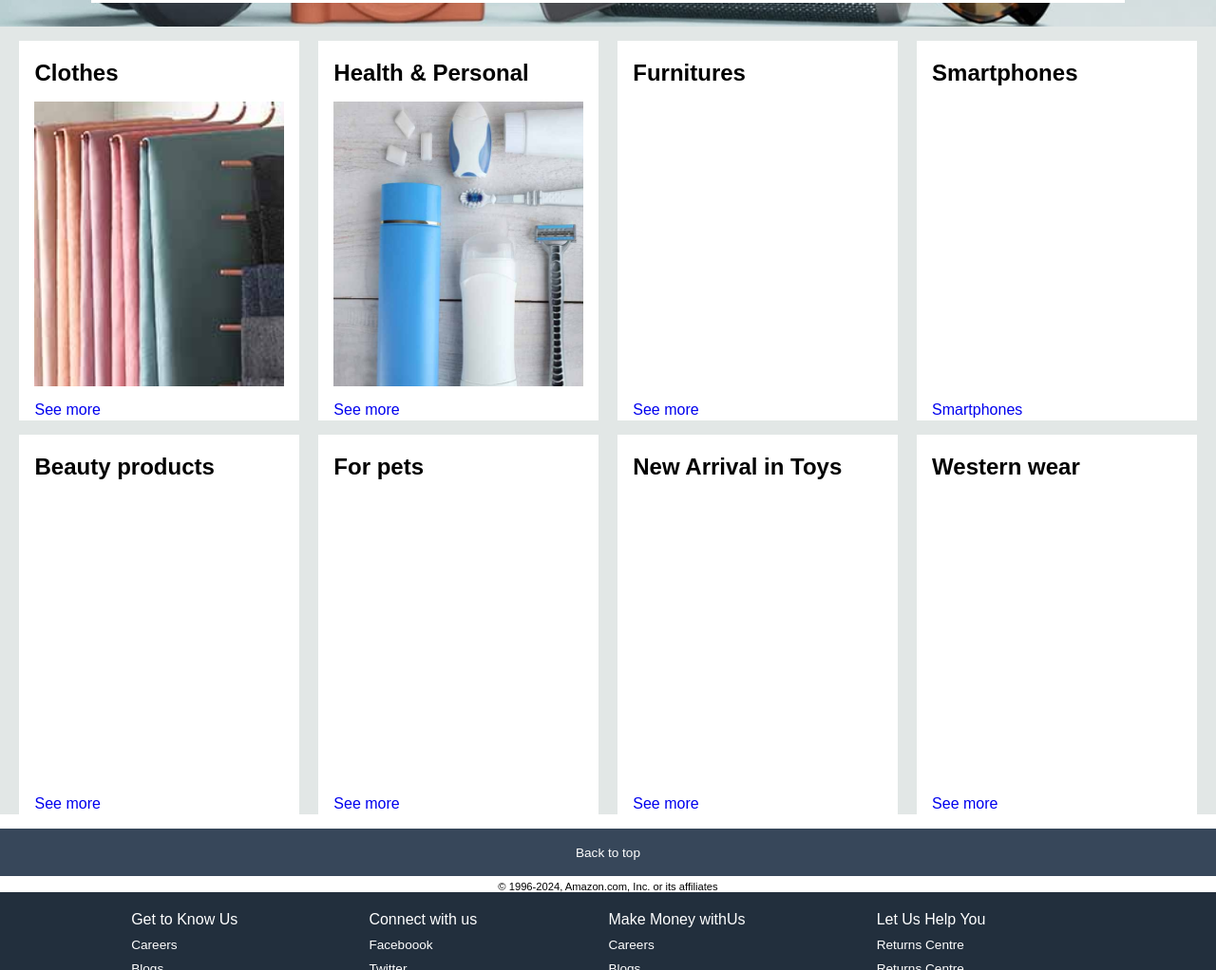
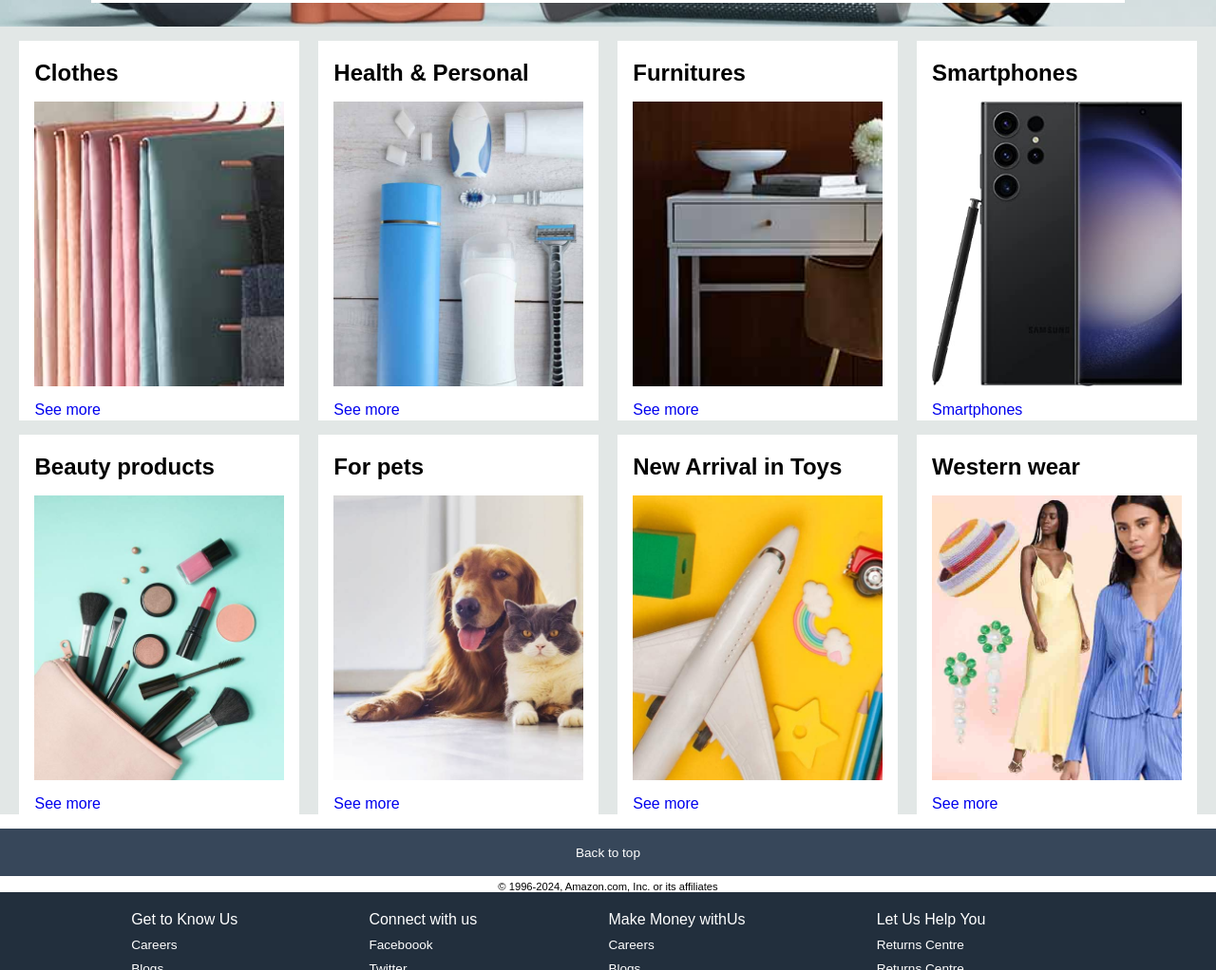
Before and after one commit to RistikaSingh/Amazon-Clone, a plain HTML site: page index.html in a window 1280 px wide. Shown: the part 422-1444 px from the top of the page at 95% size. Drawn offline with Linux system fonts and the light colour scheme; a script that the page names is missing; files whose address does not match are found by name.

Commit message:
Image Linked

```diff
--- a/index.html
+++ b/index.html
@@ -92,21 +92,21 @@
         </div></div>
         <div class="box3 box"><div class="box-content">
             <h2>Furnitures</h2>
-            <div class="box-img" style="background-image: url('box3_image.jpg');"></div>
+            <div class="box-img" style="background-image: url('./Images/box3_image.jpg');"></div>
             <a href="https://www.amazon.in/s?k=furniture+for+home&crid=RI0XTYI6O1I3&sprefix=fur%2Caps%2C283&ref=nb_sb_ss_ts-doa-p_1_3 ">See more</a>
 
 
         </div></div>
         <div class="box4 box"><div class="box-content">
             <h2>Smartphones</h2>
-            <div class="box-img" style="background-image: url('box4_image.jpg');"></div>
+            <div class="box-img" style="background-image: url('./Images/box4_image.jpg');"></div>
             <a href="https://www.amazon.in/s?k=smartphones+5g&crid=1OD2FOSA42UFH&sprefix=smartphones+%2Caps%2C301&ref=nb_sb_ss_ts-doa-p_3_12">Smartphones</a>
 
         </div></div>
     <div class="box5 box">
             <div class="box-content">
                 <h2>Beauty products</h2>
-                <div class="box-img" style="background-image: url('box5_image.jpg');"></div>
+                <div class="box-img" style="background-image: url('./Images/box5_image.jpg');"></div>
                 <a href="https://www.amazon.in/s?k=beauty+products+for+women&crid=2VF3WRO4EKB9I&sprefix=beauty%2Caps%2C266&ref=nb_sb_ss_ts-doa-p_1_6">See more</a>
 
             </div>
@@ -114,19 +114,19 @@
         </div>
         <div class="box6 box"><div class="box-content">
             <h2>For pets</h2>
-            <div class="box-img" style="background-image: url('box6_image.jpg');"></div>
+            <div class="box-img" style="background-image: url('./Images/box6_image.jpg');"></div>
             <a href="https://www.amazon.in/s?k=for+pets&crid=1BCKYPDKPGZZY&sprefix=for+pets%2Caps%2C303&ref=nb_sb_ss_ts-doa-p_1_8">See more</a>
 
         </div></div>
         <div class="box7 box"><div class="box-content">
             <h2>New Arrival in Toys </h2>
-            <div class="box-img" style="background-image: url('box7_image.jpg');"></div>
+            <div class="box-img" style="background-image: url('./Images/box7_image.jpg');"></div>
             <a href="https://www.amazon.in/s?k=toys+and+games&crid=2MDV4P0BCNSNP&sprefix=toys%2Caps%2C298&ref=nb_sb_ss_ts-doa-p_8_4">See more</a>
 
         </div></div>
         <div class="box8 box"><div class="box-content">
             <h2>Western wear</h2>
-            <div class="box-img" style="background-image: url('box8_image.jpg');"></div>
+            <div class="box-img" style="background-image: url('./Images/box8_image.jpg');"></div>
             <a href="https://www.amazon.in/s?k=western+dresses+for+women+partywear&crid=1V2UTPF0363H8&sprefix=wes%2Caps%2C242&ref=nb_sb_ss_ts-doa-p_ci_sl-bn-left_1_3">See more</a>
 
         </div></div>
```
